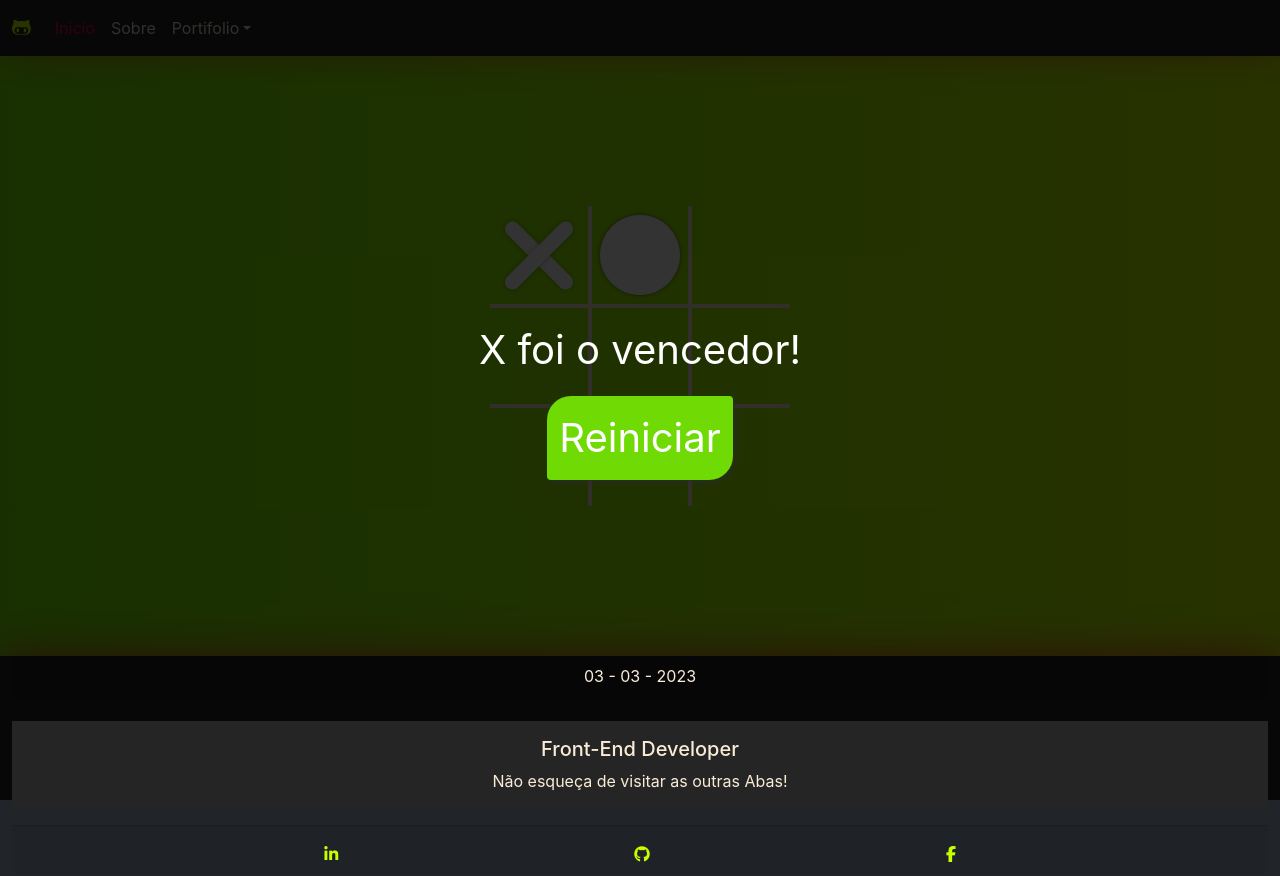
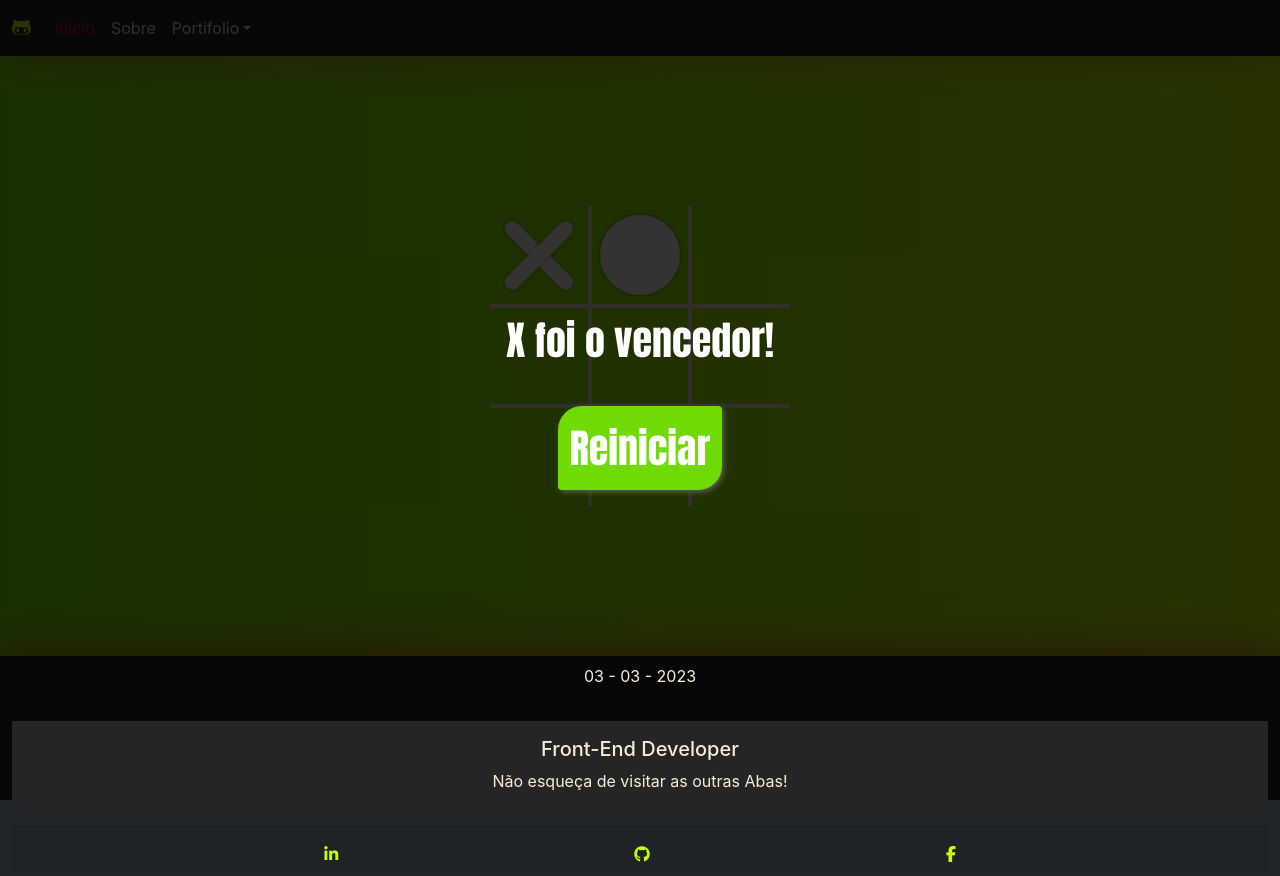
Before and after one commit to CamiloCCarvalho/learning-spa, a React (Create React App) app: page /portifolio/hashgame in a window 1280 px wide. Built offline with nearby package versions, Linux system fonts and the light colour scheme.

Commit message:
Commit Att

```diff
--- a/src/components/aboutHome/container/contentAbout/index.js
+++ b/src/components/aboutHome/container/contentAbout/index.js
@@ -3,9 +3,9 @@ import {React, Fragment, useState, useEffect} from 'react'
 
 const initialState = {
     title: "Meus Conhecimentos",
-    contentIntro: "Atualmente usando React, JavaScript, Bootstrap, Html, Css e APIs RESTful.",
-    contentMid: "Mas também utilizo outras stacks como: TypeScript, Sass/Scss, Bulma, Git, Babel, Webpack e um pouco de NodeJS.",
-    contentEnd: " E Atualmente estou disponivel para iniciar na carreira de desenvolvimento web e estudando mais sobre React, NodeJS e Express."
+    contentIntro: "Atualmente usando REACT, JS, BOOTSTRAP, HTML, CSS e RESTful APIs.",
+    contentMid: "Também utilizo as stacks: TYPESCRIPT, SASS, BULMA, GIT, BABEL, WEBPACK.",
+    contentEnd: "Atualmente estou disponivel para iniciar na carreira de desenvolvimento e estudando mais sobre REACT, NODE e BACK-END."
 }
 
 export const ContentAbout = () => {
--- a/src/components/projects/hashgame/hashgame.css
+++ b/src/components/projects/hashgame/hashgame.css
@@ -107,10 +107,13 @@
     border-radius: 24px 4px 24px 4px;
     color:white;
     border:none;
-    box-shadow:2px 2px 5px rgba(42, 42, 42, 0.829);
+    box-shadow:2px 2px 5px rgba(106, 104, 104, 0.829);
     background-color:rgb(112, 218, 5);
+    font-family:'Anton';
+    margin-top:20px;
 }
 .winnig-message-text{
     color:white;
     font-size:2.5rem;
+    font-family:'Anton';
 }
```
